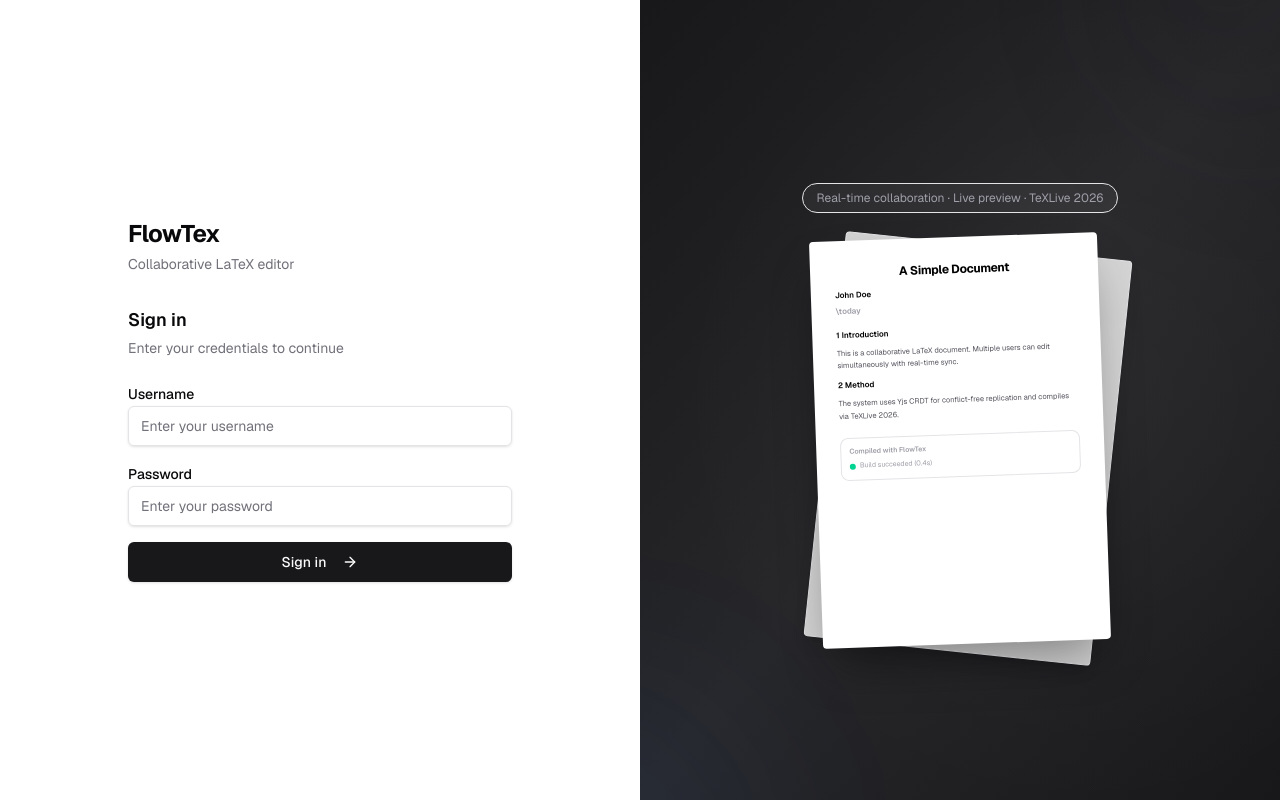
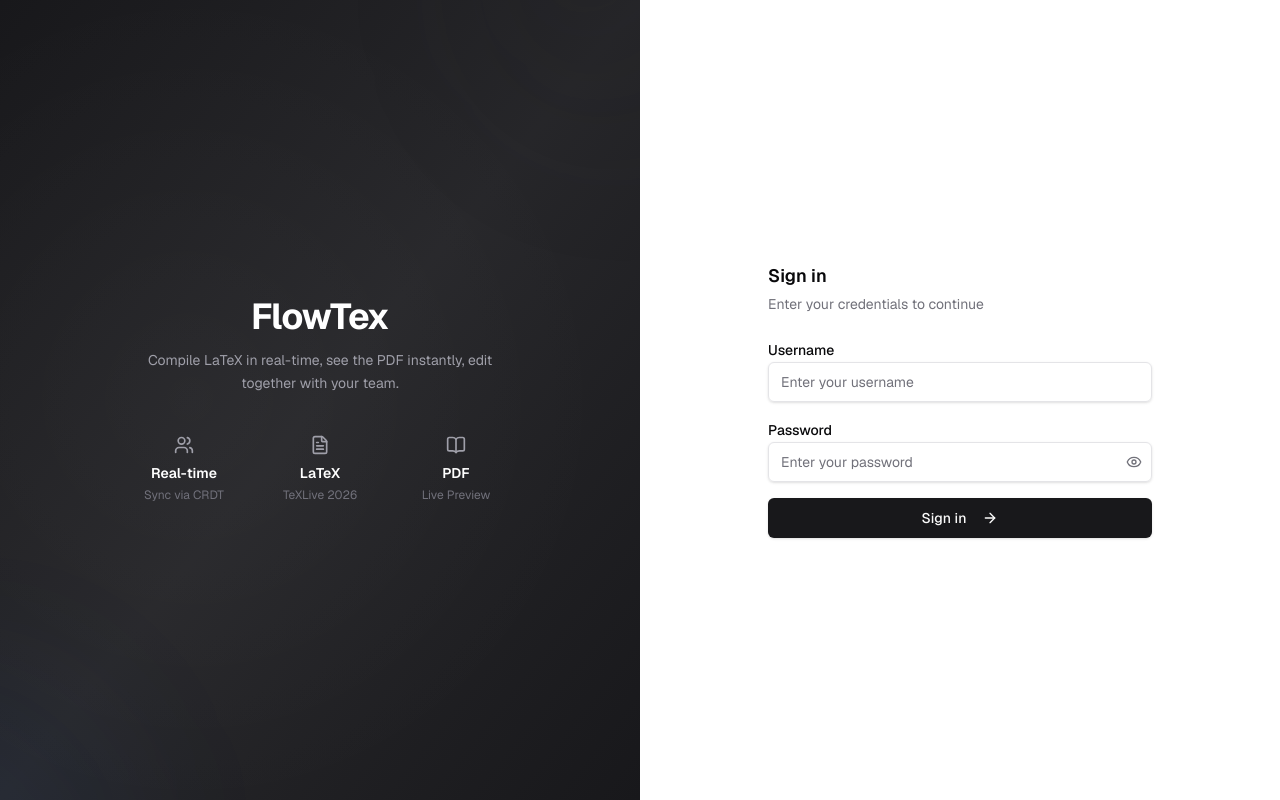
Before and after one commit to kushalshah0/FlowTeX, a Next.js app: page /login in a window 1280 px wide. Built offline with nearby package versions, Linux system fonts and the light colour scheme.

Commit message:
Redesign login page with two-panel brand layout and password visibility toggle

```diff
--- a/src/app/login/page.tsx
+++ b/src/app/login/page.tsx
@@ -4,11 +4,12 @@ import { useState } from "react"
 import { useRouter } from "next/navigation"
 import { Button } from "@/components/ui/button"
 import { Input } from "@/components/ui/input"
-import { ArrowRight } from "lucide-react"
+import { ArrowRight, Users, FileText, BookOpen, Eye, EyeOff } from "lucide-react"
 
 export default function LoginPage() {
   const [username, setUsername] = useState("")
   const [password, setPassword] = useState("")
+  const [showPassword, setShowPassword] = useState(false)
   const [error, setError] = useState("")
   const [loading, setLoading] = useState(false)
   const router = useRouter()
@@ -31,7 +32,8 @@ export default function LoginPage() {
         return
       }
 
-      router.push("/dashboard")
+      const { role } = await res.json()
+      router.push(role === "admin" ? "/admin/users" : "/dashboard")
     } catch {
       setError("Connection error")
     } finally {
@@ -41,11 +43,42 @@ export default function LoginPage() {
 
   return (
     <div className="flex min-h-screen">
-      {/* Left — form */}
+      {/* Left — brand */}
+      <div className="relative hidden w-1/2 flex-col items-center justify-center overflow-hidden bg-gradient-to-br from-zinc-900 via-zinc-800 to-zinc-900 p-12 text-white md:flex">
+        <div className="pointer-events-none absolute inset-0 bg-[radial-gradient(circle_at_30%_50%,rgba(255,255,255,0.03),transparent_70%)]" />
+        <div className="pointer-events-none absolute -top-40 -right-40 h-80 w-80 rounded-full bg-gradient-to-br from-primary/20 to-transparent blur-3xl" />
+        <div className="pointer-events-none absolute -bottom-40 -left-40 h-80 w-80 rounded-full bg-gradient-to-tr from-blue-500/10 to-transparent blur-3xl" />
+
+        <div className="relative z-10 text-center">
+          <h1 className="mb-3 text-4xl font-bold tracking-tight">FlowTex</h1>
+          <p className="mx-auto max-w-sm text-sm leading-relaxed text-zinc-400">
+            Compile LaTeX in real-time, see the PDF instantly, edit together with your team.
+          </p>
+          <div className="mt-10 grid grid-cols-3 gap-6 text-center">
+            <div>
+              <Users className="mx-auto mb-2 h-5 w-5 text-zinc-400" />
+              <div className="text-sm font-semibold text-white">Real-time</div>
+              <div className="mt-1 text-xs text-zinc-500">Sync via CRDT</div>
+            </div>
+            <div>
+              <FileText className="mx-auto mb-2 h-5 w-5 text-zinc-400" />
+              <div className="text-sm font-semibold text-white">LaTeX</div>
+              <div className="mt-1 text-xs text-zinc-500">TeXLive 2026</div>
+            </div>
+            <div>
+              <BookOpen className="mx-auto mb-2 h-5 w-5 text-zinc-400" />
+              <div className="text-sm font-semibold text-white">PDF</div>
+              <div className="mt-1 text-xs text-zinc-500">Live Preview</div>
+            </div>
+          </div>
+        </div>
+      </div>
+
+      {/* Right — form */}
       <div className="flex w-full items-center justify-center bg-background p-8 md:w-1/2">
         <div className="w-full max-w-sm">
-          <div className="mb-8">
-            <h1 className="text-2xl font-bold tracking-tight">FlowTex</h1>
+          <div className="mb-8 md:hidden">
+            <h1 className="text-2xl font-bold">FlowTex</h1>
             <p className="mt-1 text-sm text-muted-foreground">Collaborative LaTeX editor</p>
           </div>
 
@@ -67,14 +100,24 @@ export default function LoginPage() {
             </div>
             <div className="space-y-1.5">
               <label className="text-sm font-medium">Password</label>
+              <div className="relative">
                 <Input
-                type="password"
+                  type={showPassword ? "text" : "password"}
                   placeholder="Enter your password"
                   value={password}
                   onChange={(e) => setPassword(e.target.value)}
                   required
-                className="h-10"
+                  className="h-10 pr-9"
                 />
+                <button
+                  type="button"
+                  onClick={() => setShowPassword(!showPassword)}
+                  className="absolute right-2.5 top-1/2 -translate-y-1/2 text-muted-foreground hover:text-foreground"
+                  tabIndex={-1}
+                >
+                  {showPassword ? <EyeOff className="h-4 w-4" /> : <Eye className="h-4 w-4" />}
+                </button>
+              </div>
             </div>
 
             {error && (
@@ -90,61 +133,6 @@ export default function LoginPage() {
           </form>
         </div>
       </div>
-
-      {/* Right — rendered PDF page */}
-      <div className="relative hidden w-1/2 items-center justify-center overflow-hidden bg-gradient-to-br from-zinc-900 via-zinc-800 to-zinc-900 md:flex">
-        <div className="pointer-events-none absolute inset-0 bg-[radial-gradient(circle_at_70%_50%,rgba(255,255,255,0.03),transparent_70%)]" />
-        <div className="absolute -top-40 -right-40 h-80 w-80 rounded-full bg-gradient-to-br from-primary/20 to-transparent blur-3xl" />
-        <div className="absolute -bottom-40 -left-40 h-80 w-80 rounded-full bg-gradient-to-tr from-blue-500/10 to-transparent blur-3xl" />
-
-        <div className="relative z-10 flex flex-col items-center gap-6">
-          <div className="inline-flex items-center gap-2 rounded-full border border-white/10 bg-white/5 px-3.5 py-1.5 text-xs text-zinc-400">
-            Real-time collaboration · Live preview · TeXLive 2026
-          </div>
-
-          {/* Stacked pages */}
-          <div className="relative h-[380px] w-72">
-            {/* Back page */}
-            <div className="absolute top-2 left-2 aspect-[210/297] w-full rotate-6 rounded-sm border border-white/5 bg-white/80 p-6 shadow-lg">
-              <div className="text-[9px] text-zinc-300">
-                <div className="text-center text-xs font-bold tracking-tight">References</div>
-              </div>
-            </div>
-
-            {/* Front page */}
-            <div className="absolute inset-0 aspect-[210/297] w-full -rotate-2 rounded-sm bg-white p-6 shadow-2xl shadow-black/40 transition-transform hover:rotate-0">
-              <div className="h-full text-[9px] leading-normal text-black">
-                <div className="mb-2 text-center text-xs font-bold tracking-tight">
-                  A Simple Document
-                </div>
-                <div className="mb-1 text-[8px] font-semibold">John Doe</div>
-                <div className="mb-3 text-[8px] font-semibold text-zinc-400">
-                  {"\\today"}
-                </div>
-                <div className="mb-1.5 text-[8px] font-semibold">1 Introduction</div>
-                <p className="mb-2 text-[7.5px] leading-relaxed text-zinc-600">
-                  This is a collaborative LaTeX document. Multiple users can
-                  edit simultaneously with real-time sync.
-                </p>
-                <div className="mb-1.5 text-[8px] font-semibold">2 Method</div>
-                <p className="mb-2 text-[7.5px] leading-relaxed text-zinc-600">
-                  The system uses Yjs CRDT for conflict-free replication and
-                  compiles via TeXLive 2026.
-                </p>
-                <div className="mt-4 rounded border border-zinc-200 p-2">
-                  <div className="mb-1 text-[7px] font-semibold text-zinc-400">
-                    Compiled with FlowTex
-                  </div>
-                  <div className="flex items-center gap-1 text-[7px] text-zinc-400">
-                    <span className="h-1.5 w-1.5 rounded-full bg-emerald-400" />
-                    Build succeeded (0.4s)
-                  </div>
-                </div>
-              </div>
-            </div>
-          </div>
-        </div>
-      </div>
     </div>
   )
 }
```
Lines whose indentation alone changed are shown as unchanged.
